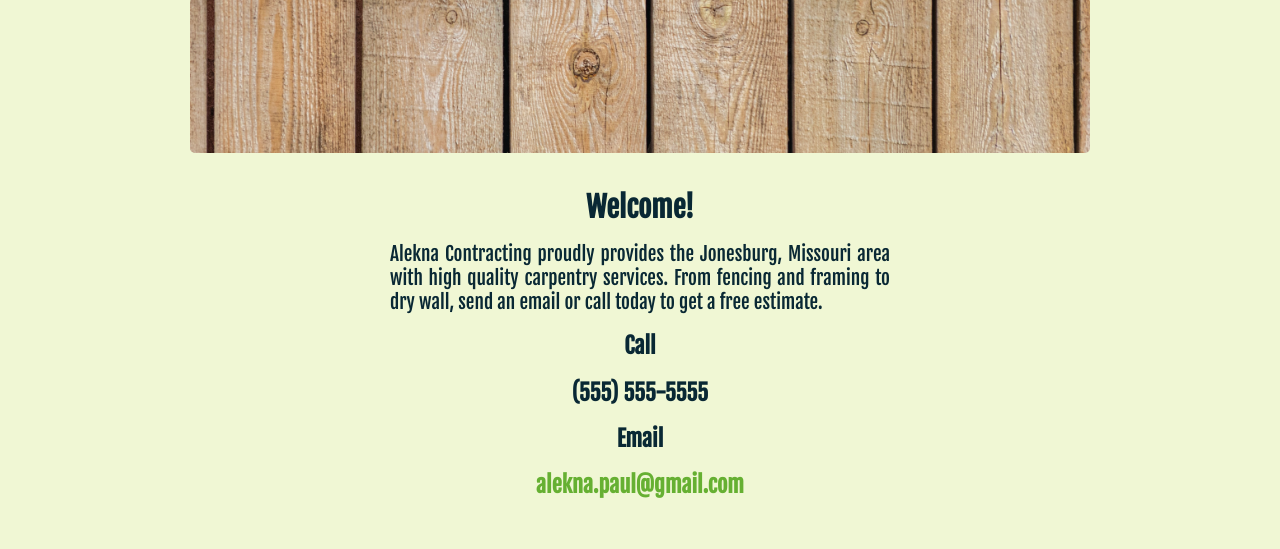
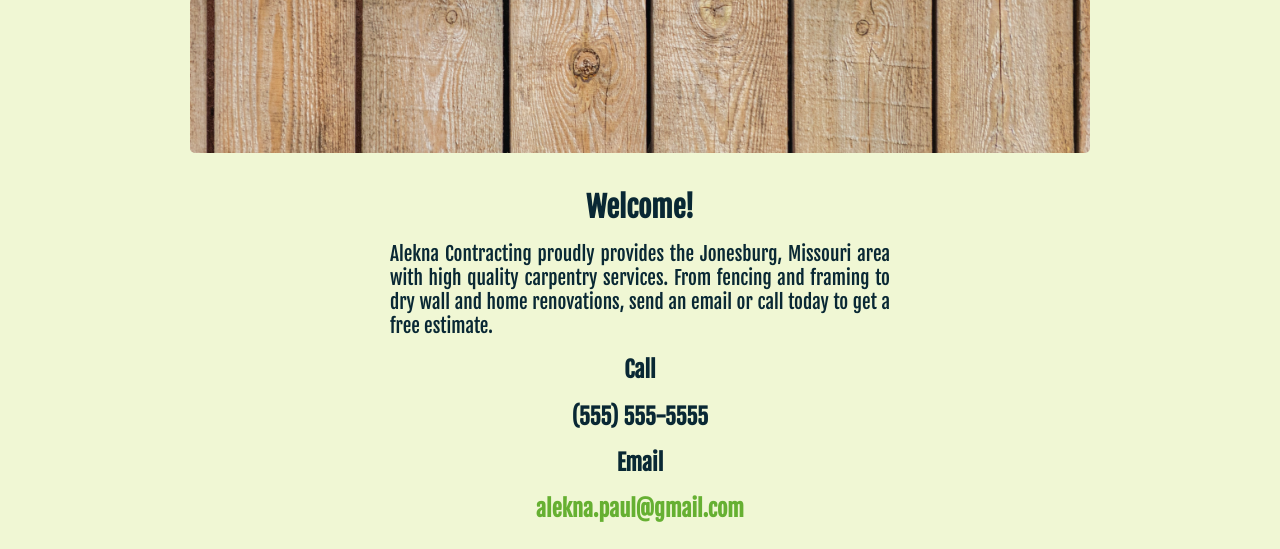
Before and after one commit to bohparker/alekna-contracting-site, a plain HTML site: page index.html in a window 1280 px wide. Shown: the part 191-740 px from the top of the page. Drawn offline with Linux system fonts and the light colour scheme.

Commit message:
change welcome

```diff
--- a/index.html
+++ b/index.html
@@ -53,7 +53,7 @@
 
     <section id="welcome">
       <h2>Welcome!</h2>
-      <p>Alekna Contracting proudly provides the Jonesburg, Missouri area with high quality carpentry services. From fencing and framing to dry wall, send an email or call today to get a free estimate.</p>
+      <p>Alekna Contracting proudly provides the Jonesburg, Missouri area with high quality carpentry services. From fencing and framing to dry wall and home renovations, send an email or call today to get a free estimate.</p>
       <h3>Call</h3><h3 class="tab-desk">(555) 555-5555</h3>
       <a class="mobile tel-link" href="tel:5555555555">(555) 555-5555</a>
       <h3>Email</h3><h3 class="tab-desk"><a id="email-link" href="mailto:alekna.paul@gmail.com">alekna.paul@gmail.com</a></h3>
```
